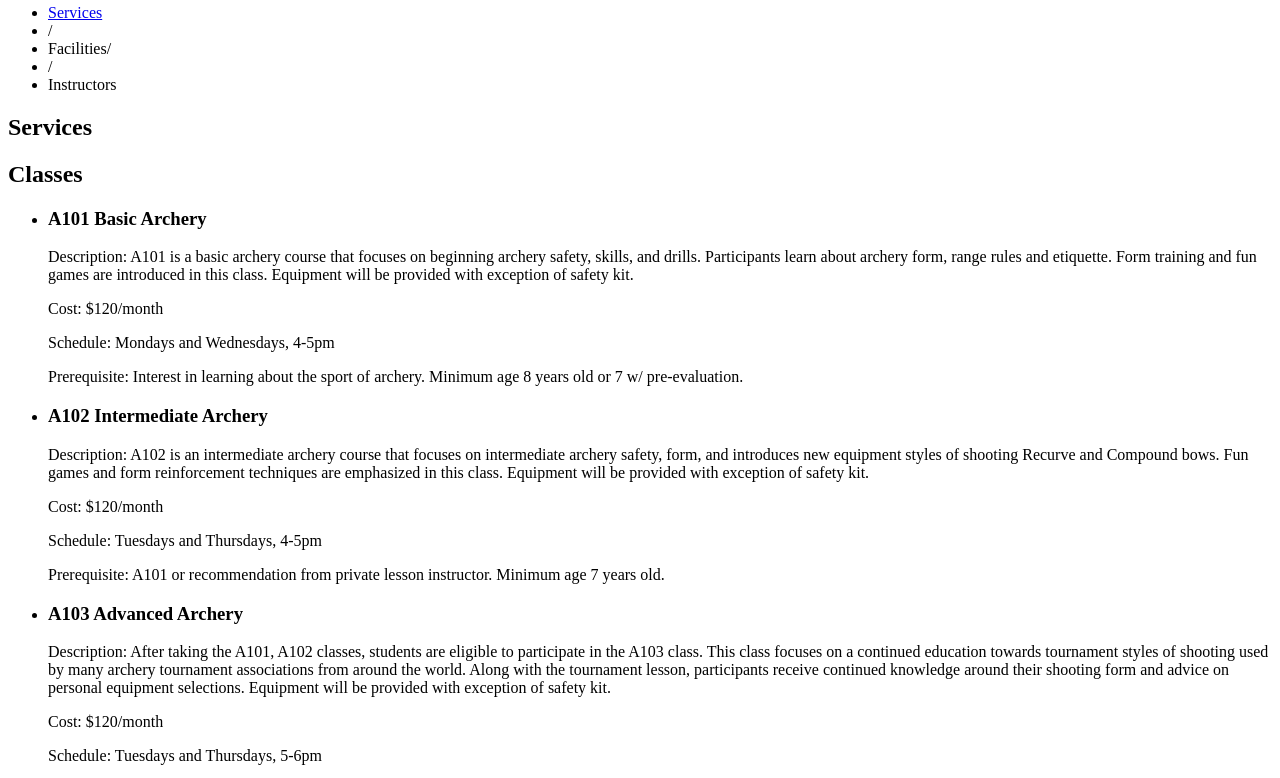
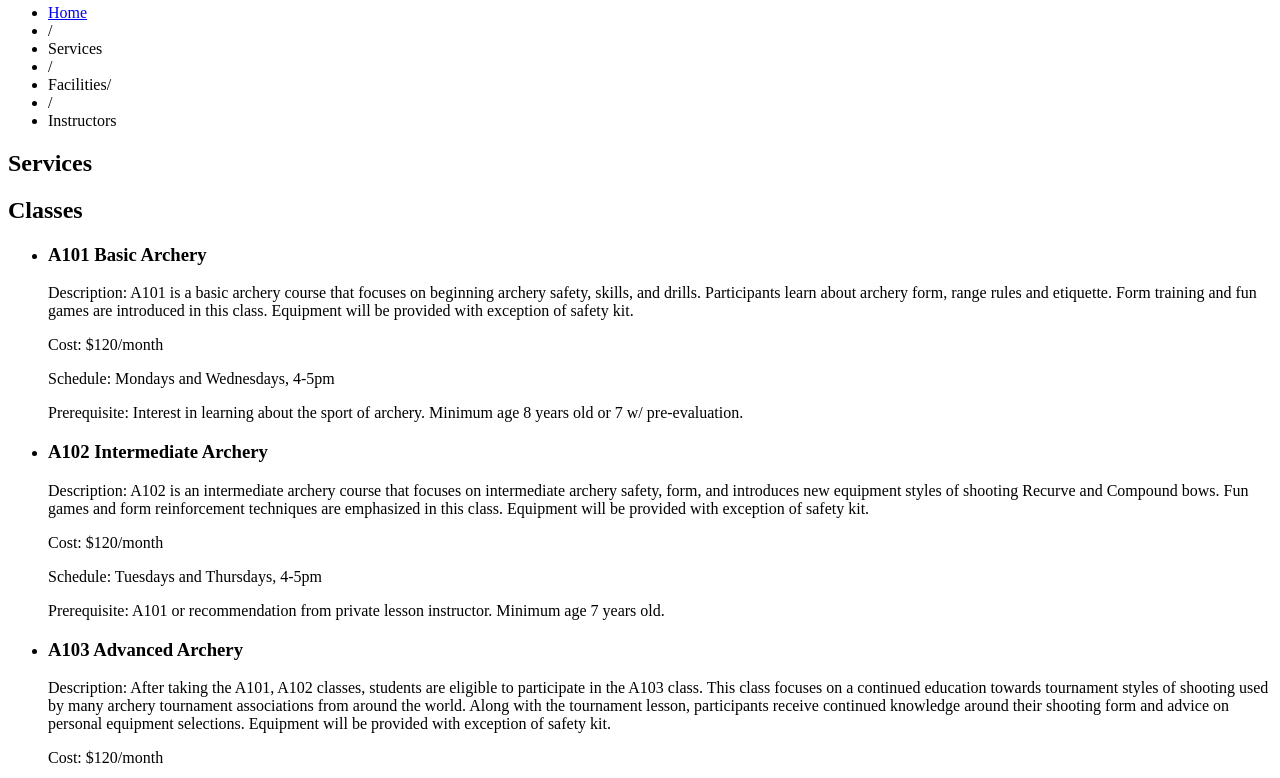
Before and after one commit to rainier144411/archery, a plain HTML site: page services.html in a window 1280 px wide. Shown: the part 138-916 px from the top of the page. Drawn offline with Linux system fonts and the light colour scheme.

Commit message:
updated html to link pages together

```diff
--- a/services.html
+++ b/services.html
@@ -12,7 +12,9 @@
             <img src="images/archeryAcademy-logo-white.png" alt="Archery Academy text with target and arrow icon to the right of the text.">
             <nav>
                 <ul>
-                    <li><a href="services.html">Services</a></li>
+                    <li><a href="index.html">Home</a></li>
+                    <li>/</li>
+                    <li>Services</li>
                     <li>/</li>
                     <li>Facilities/</li>
                     <li>/</li>
```
